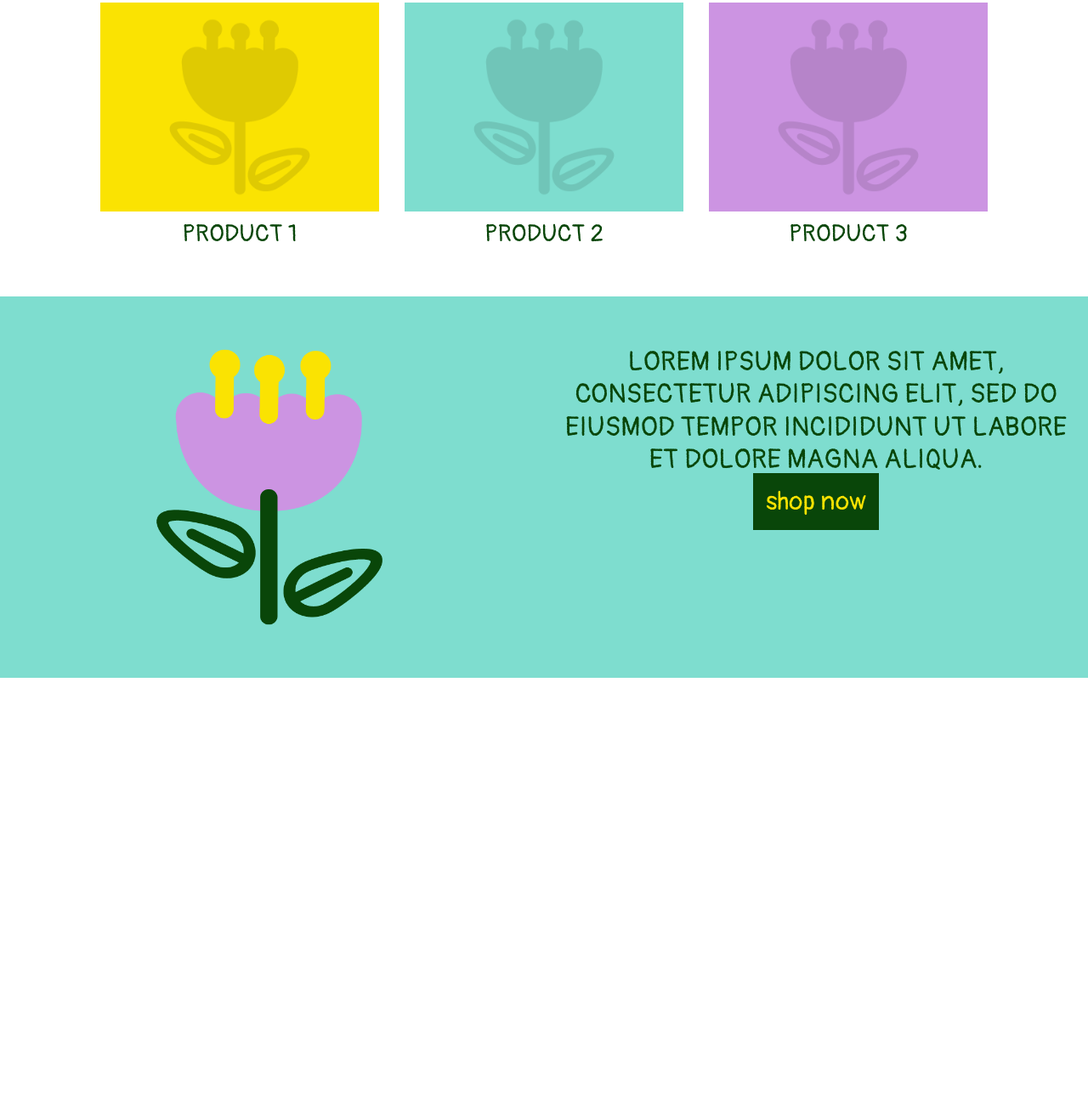
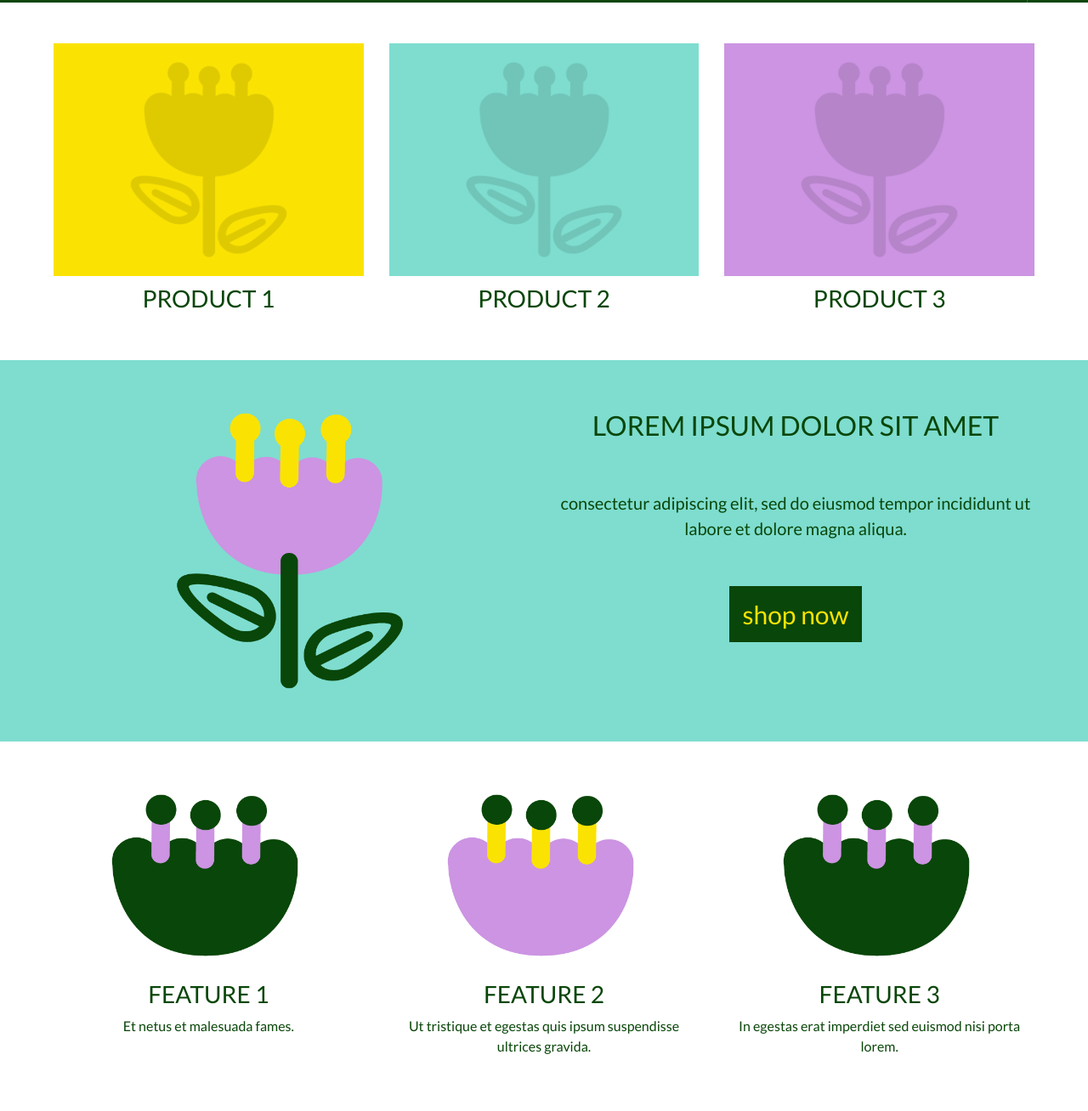
Before and after one commit to lapardo/laura-bootstrap, a plain HTML site: page index.html in a window 1280 px wide. Shown: the part 897-2205 px from the top of the page at 85% size. Before the commit the page ends 1695 px from the top, so only its background shows below. Drawn offline with Linux system fonts and the light colour scheme.

Commit message:
changed to single container added features
some utility classes

```diff
--- a/css/styles.css
+++ b/css/styles.css
@@ -8,13 +8,24 @@ purple: #CC94E2;
 */
 
 body {
-	font-family: 'Pangolin', cursive;
+	font-family: 'Lato', sans-serif;
 	color: #094609;
 }
 
 h1, h2, h3 {
 	text-transform: uppercase;
 	padding-top: 10px;
+}
+
+.button {
+	background: #094609;
+	padding: 15px;
+	color: #FAE302;
+	font-size: 30px;
+}
+
+.button:hover {
+	color: #7EDDCF;
 }
 
 .logo {
@@ -32,6 +43,7 @@ nav {
 .nav-link {
 	color: #094609;
 	font-size: 20px;
+	text-transform: uppercase;
 }
 
 .nav-link:hover {
@@ -54,16 +66,10 @@ nav {
 	width: 300px;
 }
 
-.content-shop h2 {
+.content-shop p {
+	font-size: 20px;
 }
 
-.button {
-	background: #094609;
-	padding: 15px;
-	color: #FAE302;
-	font-size: 30px;
+.feature img {
+	width: 300px;
 }
-
-.button:hover {
-	color: #7EDDCF;
-}
--- a/index.html
+++ b/index.html
@@ -13,14 +13,14 @@
 
 	<!-- fotns -->
 	<link rel="preconnect" href="https://fonts.gstatic.com">
-	 <link href="https://fonts.googleapis.com/css2?family=Pangolin&display=swap" rel="stylesheet">
+	<link href="https://fonts.googleapis.com/css2?family=Lato:ital,wght@0,400;0,700;1,400&display=swap" rel="stylesheet">
 
   <title>Laura's Bootstrap</title>
   </head>
   <body>
 
 	<!-- logo start -->
-	<div class="container-fluid logo">
+	<div class="container-fluid logo py-4">
 		<img src="images/logo.png" class="img-fluid mx-auto d-block" alt="">
 	</div>
 	<!-- logo end -->
@@ -63,7 +63,6 @@
 	</nav>
 	<!-- navigation end -->
 
-
 	<!-- header start -->
 	 <header>
 	 <div id="carouselExampleSlidesOnly" class="carousel slide" data-ride="carousel">
@@ -81,41 +80,56 @@
 	</div>
 	  </header>
 	<!-- header end -->
-
+	<!-- main container starts -->
+	<div class="container-fluid">
 		<!-- products start -->
-	  <div class="container p-5 products">
-		  <div class="row">
-			  <div class="col-md-4">
+		<div class="row products p-5">
+			<div class="col-md-4 text-center">
 				<img src="images/product-01.png" class="img-fluid" alt="">
 				<h3>product 1</h3>
 			</div>
-			  <div class="col-md-4">
+			<div class="col-md-4 text-center">
 				<img src="images/product-02.png" class="img-fluid" alt="">
 				<h3>product 2</h3>
 			</div>
-			  <div class="col-md-4">
+			<div class="col-md-4 text-center">
 				<img src="images/product-03.png" class="img-fluid" alt="">
 				<h3>product 3</h3>
-			  </div>
 			</div>
 		</div>
 		<!-- products end -->
 
 		<!-- content shop start -->
-	  <div class="container-fluid py-5 content-shop">
-		  <div class="row">
-			  <div class="col-6">
-				<img src="images/content-shop.png" class="mx-auto d-block" alt="flower">
+		<div class="row content-shop p-5">
+			<div class="col-6 text-center">
+				<img src="images/content-shop.png" alt="flower">
 			</div>
 			<div class="col-6 text-center">
-				  <h2>Lorem ipsum dolor sit amet, consectetur adipiscing elit, sed do eiusmod tempor incididunt ut labore et dolore magna aliqua.</h2>
+				<h2>Lorem ipsum dolor sit amet</h2>
+				<p class="py-5">consectetur adipiscing elit, sed do eiusmod tempor incididunt ut labore et dolore magna aliqua.</p>
 				<a href="shop.html" class="button">shop now</a>
-			  </div>
 			</div>
 		</div>
 		<!-- content shop end -->
 
 		<!-- feature start -->
+		<div class="row feature p-5">
+			<div class="col-md-4 text-center">
+				<img src="images/feature-01.png" class="img-fluid" alt="">
+				<h3>feature 1</h3>
+				<p>Et netus et malesuada fames.</p>
+			</div>
+			<div class="col-md-4 text-center">
+				<img src="images/feature-02.png" class="img-fluid" alt="">
+				<h3>feature 2</h3>
+				<p>Ut tristique et egestas quis ipsum suspendisse ultrices gravida.</p>
+			</div>
+			<div class="col-md-4 text-center">
+				<img src="images/feature-01.png" class="img-fluid" alt="">
+				<h3>feature 3</h3>
+				<p>In egestas erat imperdiet sed euismod nisi porta lorem.</p>
+			</div>
+		</div>
 		<!-- featyre end -->
 
 		<!-- content values start -->
@@ -127,6 +141,9 @@
 		<!-- footer start -->
 		<!-- footers end -->
 
+	<!-- main container ends -->
+	</div>
+
     <!-- Option 1: jQuery and Bootstrap Bundle (includes Popper) -->
     <script src="js/jquery-3.4.1.slim.min.js"></script>
     <script src="js/bootstrap.bundle.min.js"></script>
```
Also changed, not shown: 1 other file. Lines whose indentation alone changed are shown as unchanged.
